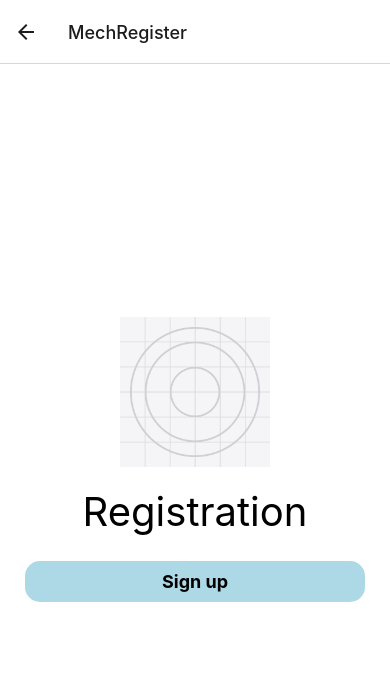
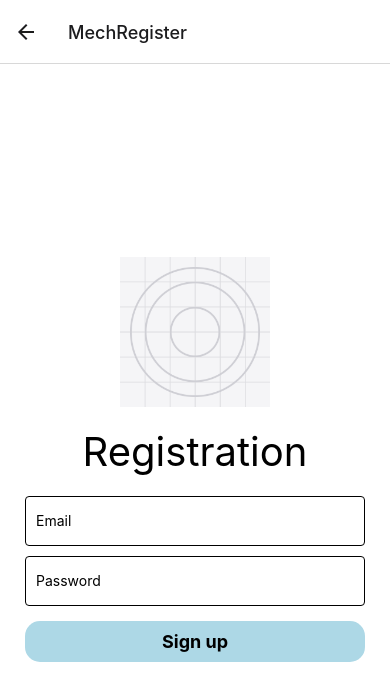
Before and after one commit to Pat-TX/CSE-3310-MM, a React Native app: screen /MechRegister in a window 390 px wide. Shown: the top 700 px of the page. Built offline with nearby package versions, Linux system fonts and the light colour scheme.

Commit message:
set up basic auth
still need the tokens to discern user vs mech

```diff
--- a/FirebaseConfig.js
+++ b/FirebaseConfig.js
@@ -20,4 +20,3 @@ const firebaseConfig = {
 export const FIREBASE_APP = initializeApp(firebaseConfig);
 export const FIREBASE_AUTH = getAuth(FIREBASE_APP);
 export const FIREBASE_DB = getFirestore(FIREBASE_APP);
-const analytics = getAnalytics(app);
--- a/app/screens/MechLogin.js
+++ b/app/screens/MechLogin.js
@@ -1,7 +1,28 @@
-import React from 'react';
-import { SafeAreaView, View, StyleSheet, Text, TouchableOpacity, Dimensions, Image } from 'react-native';
+import React, { useState } from 'react';
+import { SafeAreaView, View, StyleSheet, Text, TouchableOpacity, Dimensions, Image, TextInput, ActivityIndicator } from 'react-native';
+import { FIREBASE_AUTH } from '../../FirebaseConfig';
+import { signInWithEmailAndPassword } from 'firebase/auth';
 
 function MechLogin(props) {
+
+    const [email, setEmail] = useState('');
+    const [password, setPassword] = useState('');
+    const [loading, setLoading] = useState(false);
+    const auth = FIREBASE_AUTH;
+
+    const signIn = async () => {
+      setLoading(true);
+      try {
+        const response = await signInWithEmailAndPassword(auth, email, password);
+        console.log(response);
+      } catch (error) {
+        alert('Sign in failed: ' + error.message);
+        console.log(error);
+      } finally {
+        setLoading(false);
+      }
+    }
+
     return (
         <SafeAreaView style={styles.container}>
 
@@ -12,9 +33,18 @@ function MechLogin(props) {
 
           <Text style={styles.header1}>Login</Text>
 
-          <TouchableOpacity style={styles.buttonStyle}>
-            <Text style={styles.buttonText}>Login</Text>
-          </TouchableOpacity>
+          <TextInput style={styles.input} value={email} placeholder='Email' autoCapitalize='none' onChangeText={(text) => setEmail(text)} ></TextInput>
+          <TextInput style={styles.input} value={password} placeholder='Password' autoCapitalize='none' onChangeText={(text) => setPassword(text)} secureTextEntry={true} ></TextInput>
+
+          {loading ? (
+            <ActivityIndicator size="large" color="#0000ff" />
+          ) : (
+            <>
+              <TouchableOpacity style={styles.buttonStyle} onPress={signIn}>
+                <Text style={styles.buttonText}>Login</Text>
+              </TouchableOpacity>
+            </>
+          )}
 
         </SafeAreaView>
       );
@@ -51,6 +81,15 @@ const styles = StyleSheet.create({
       height: 150,
       margin: 20,
     },
+    input: {
+      backgroundColor: '#fff',
+      height: 50,
+      borderRadius: 4,
+      borderWidth: 1,
+      padding: 10,
+      margin: 5,
+      width: Dimensions.get('window').width - 50,
+    },
   });
 
 export default MechLogin;
--- a/app/screens/MechRegister.js
+++ b/app/screens/MechRegister.js
@@ -1,7 +1,29 @@
-import React from 'react';
-import { SafeAreaView, View, StyleSheet, Text, TouchableOpacity, Dimensions, Image } from 'react-native';
+import React, { useState } from 'react';
+import { SafeAreaView, View, StyleSheet, Text, TouchableOpacity, Dimensions, Image, TextInput, ActivityIndicator } from 'react-native';
+import { FIREBASE_AUTH } from '../../FirebaseConfig';
+import { createUserWithEmailAndPassword } from 'firebase/auth';
 
 function MechRegister(props) {
+
+  const [email, setEmail] = useState('');
+  const [password, setPassword] = useState('');
+  const [loading, setLoading] = useState(false);
+  const auth = FIREBASE_AUTH;
+
+  const signUp = async () => {
+    setLoading(true);
+    try {
+      const response = await createUserWithEmailAndPassword(auth, email, password);
+      console.log(response);
+      alert('Check your email to validate account!');
+    } catch (error) {
+      console.log(error);
+      alert('Registration failed: ' + error.message);
+    } finally {
+      setLoading(false);
+    }
+  }
+
     return (
         <SafeAreaView style={styles.container}>
 
@@ -12,9 +34,18 @@ function MechRegister(props) {
 
           <Text style={styles.header1}>Registration</Text>
 
-          <TouchableOpacity style={styles.buttonStyle}>
-            <Text style={styles.buttonText}>Sign up</Text>
-          </TouchableOpacity>
+          <TextInput style={styles.input} value={email} placeholder='Email' autoCapitalize='none' onChangeText={(text) => setEmail(text)} ></TextInput>
+          <TextInput style={styles.input} value={password} placeholder='Password' autoCapitalize='none' onChangeText={(text) => setPassword(text)} secureTextEntry={true} ></TextInput>
+
+          {loading ? (
+            <ActivityIndicator size="large" color="#0000ff" />
+          ) : (
+            <>
+              <TouchableOpacity style={styles.buttonStyle} onPress={signUp}>
+                <Text style={styles.buttonText}>Sign up</Text>
+              </TouchableOpacity>
+            </>
+          )}
 
         </SafeAreaView>
       );
@@ -51,6 +82,15 @@ const styles = StyleSheet.create({
       height: 150,
       margin: 20,
     },
+    input: {
+      backgroundColor: '#fff',
+      height: 50,
+      borderRadius: 4,
+      borderWidth: 1,
+      padding: 10,
+      margin: 5,
+      width: Dimensions.get('window').width - 50,
+    },
   });
 
 export default MechRegister;
--- a/app/screens/UserLogin.js
+++ b/app/screens/UserLogin.js
@@ -1,7 +1,28 @@
-import React from 'react';
-import { SafeAreaView, View, StyleSheet, Text, TouchableOpacity, Dimensions, Image } from 'react-native';
+import React, { useState } from 'react';
+import { SafeAreaView, View, StyleSheet, Text, TouchableOpacity, Dimensions, Image, TextInput, ActivityIndicator } from 'react-native';
+import { FIREBASE_AUTH } from '../../FirebaseConfig';
+import { signInWithEmailAndPassword } from 'firebase/auth';
 
 function UserLogin(props) {
+
+  const [email, setEmail] = useState('');
+  const [password, setPassword] = useState('');
+  const [loading, setLoading] = useState(false);
+  const auth = FIREBASE_AUTH;
+
+  const signIn = async () => {
+    setLoading(true);
+    try {
+      const response = await signInWithEmailAndPassword(auth, email, password);
+      console.log(response);
+    } catch (error) {
+      alert('Sign in failed: ' + error.message);
+      console.log(error);
+    } finally {
+      setLoading(false);
+    }
+  }
+
   return (
       <SafeAreaView style={styles.container}>
 
@@ -12,9 +33,18 @@ function UserLogin(props) {
 
         <Text style={styles.header1}>Login</Text>
 
-          <TouchableOpacity style={styles.buttonStyle}>
+        <TextInput style={styles.input} value={email} placeholder='Email' autoCapitalize='none' onChangeText={(text) => setEmail(text)} ></TextInput>
+        <TextInput style={styles.input} value={password} placeholder='Password' autoCapitalize='none' onChangeText={(text) => setPassword(text)} secureTextEntry={true} ></TextInput>
+
+        {loading ? (
+          <ActivityIndicator size="large" color="#0000ff" />
+        ) : (
+          <>
+            <TouchableOpacity style={styles.buttonStyle} onPress={signIn}>
               <Text style={styles.buttonText}>Login</Text>
             </TouchableOpacity>
+          </>
+        )}
 
       </SafeAreaView>
     );
@@ -51,6 +81,15 @@ const styles = StyleSheet.create({
       height: 150,
       margin: 20,
     },
+    input: {
+      backgroundColor: '#fff',
+      height: 50,
+      borderRadius: 4,
+      borderWidth: 1,
+      padding: 10,
+      margin: 5,
+      width: Dimensions.get('window').width - 50,
+    },
   });
 
 export default UserLogin;
--- a/app/screens/UserRegister.js
+++ b/app/screens/UserRegister.js
@@ -1,7 +1,28 @@
-import React from 'react';
-import { SafeAreaView, View, StyleSheet, Text, TouchableOpacity, Dimensions, Image } from 'react-native';
+import React, { useState } from 'react';
+import { SafeAreaView, View, StyleSheet, Text, TouchableOpacity, Dimensions, Image, TextInput, ActivityIndicator } from 'react-native';
+import { FIREBASE_AUTH } from '../../FirebaseConfig';
+import { createUserWithEmailAndPassword } from 'firebase/auth';
 
 function UserRegister(props) {
+  const [email, setEmail] = useState('');
+  const [password, setPassword] = useState('');
+  const [loading, setLoading] = useState(false);
+  const auth = FIREBASE_AUTH;
+
+  const signUp = async () => {
+    setLoading(true);
+    try {
+      const response = await createUserWithEmailAndPassword(auth, email, password);
+      console.log(response);
+      alert('Check your email to validate account!');
+    } catch (error) {
+      console.log(error);
+      alert('Registration failed: ' + error.message);
+    } finally {
+      setLoading(false);
+    }
+  }
+
     return (
         <SafeAreaView style={styles.container}>
 
@@ -12,9 +33,18 @@ function UserRegister(props) {
 
           <Text style={styles.header1}>Registration</Text>
 
-          <TouchableOpacity style={styles.buttonStyle}>
-            <Text style={styles.buttonText}>Sign up</Text>
-          </TouchableOpacity>
+          <TextInput style={styles.input} value={email} placeholder='Email' autoCapitalize='none' onChangeText={(text) => setEmail(text)} ></TextInput>
+          <TextInput style={styles.input} value={password} placeholder='Password' autoCapitalize='none' onChangeText={(text) => setPassword(text)} secureTextEntry={true} ></TextInput>
+
+          {loading ? (
+            <ActivityIndicator size="large" color="#0000ff" />
+          ) : (
+            <>
+              <TouchableOpacity style={styles.buttonStyle} onPress={signUp}>
+                <Text style={styles.buttonText}>Sign up</Text>
+              </TouchableOpacity>
+            </>
+          )}
 
         </SafeAreaView>
       );
@@ -51,6 +81,15 @@ const styles = StyleSheet.create({
       height: 150,
       margin: 20,
     },
+    input: {
+      backgroundColor: '#fff',
+      height: 50,
+      borderRadius: 4,
+      borderWidth: 1,
+      padding: 10,
+      margin: 5,
+      width: Dimensions.get('window').width - 50,
+    },
   });
 
 export default UserRegister;
```
Lines whose indentation alone changed are shown as unchanged.
